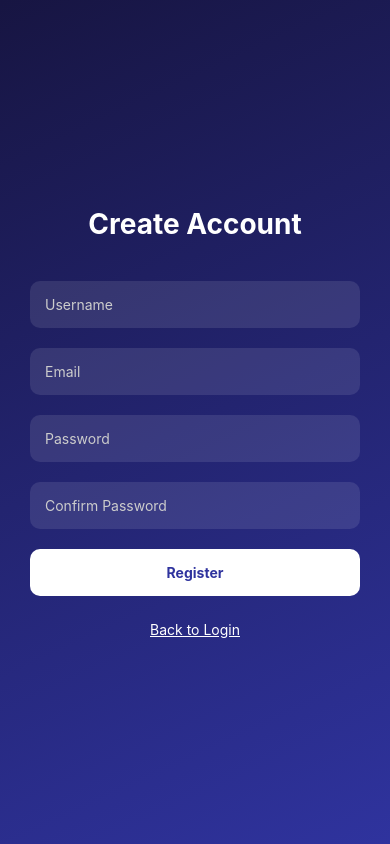
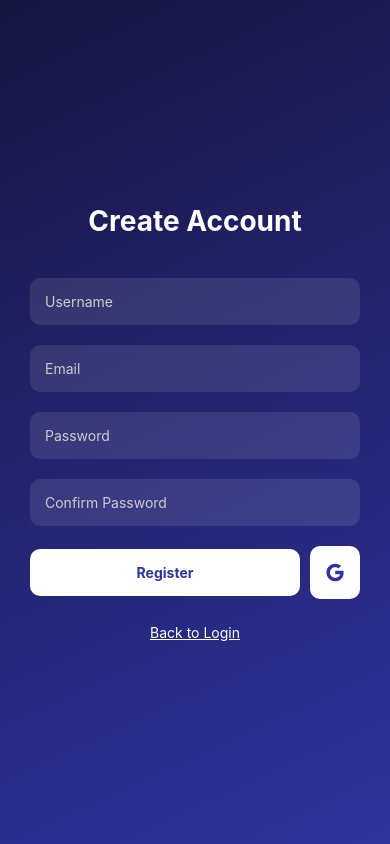
Before and after one commit to corentinPierrat/mirror-area, a React Native app in the folder mobile/: screen /Register in a window 390 px wide. Built offline with nearby package versions, Linux system fonts and the light colour scheme; what expo-localization, react-native-worklets would draw is missing.

Commit message:
[ADD] GOOGLE AUTH

```diff
--- a/mobile/src/screens/Login.js
+++ b/mobile/src/screens/Login.js
@@ -7,6 +7,8 @@ import AsyncStorage from '@react-native-async-storage/async-storage';
 import "../components/i18n";
 import { useTranslation } from "react-i18next";
 import { API_URL } from "../../config";
+import * as WebBrowser from 'expo-web-browser';
+import * as Linking from 'expo-linking';
 
 const LoginScreen = ({ navigation }) => {
   const { t } = useTranslation();
@@ -14,6 +16,43 @@ const LoginScreen = ({ navigation }) => {
   const [password, setPassword] = useState('');
   const [loading, setLoading] = useState(false);
   const [message, setMessage] = useState('');
+
+  const extractTokenFromUrl = (url) => {
+    try {
+      const parsed = Linking.parse(url);
+      const qp = parsed?.queryParams || {};
+      return qp.token || qp.access_token || qp.jwt || null;
+    } catch (e) {
+      return null;
+    }
+  };
+
+  const handleGoogleAuth = async () => {
+    try {
+      setLoading(true);
+      setMessage('');
+
+      const redirectUri = Linking.createURL('');
+      const authUrl = `${API_URL}/oauth/google/login?redirect_uri=${encodeURIComponent(redirectUri)}`;
+
+      const result = await WebBrowser.openAuthSessionAsync(authUrl, redirectUri);
+
+      if (result.type === 'success' && result.url) {
+        const token = extractTokenFromUrl(result.url);
+        if (token) {
+          await AsyncStorage.setItem('userToken', token);
+          navigation.replace('Main');
+          return;
+        }
+      }
+      setMessage(t('NetworkError'));
+    } catch (error) {
+      console.log('Erreur OAuth Google:', error);
+      setMessage(t('NetworkError'));
+    } finally {
+      setLoading(false);
+    }
+  };
 
    const handleLogin = async () => {
     if (!email || !password) {
@@ -88,9 +127,16 @@ const LoginScreen = ({ navigation }) => {
         secureTextEntry
       />
       {message ? (<Text style={styles.message}>{message}</Text>) : null}
-      <TouchableOpacity onPress={handleLogin} style={styles.button} disabled={loading}>
-        <Text style={styles.buttonText}>{loading ? t("Login") + '...' : t("Login")}</Text>
-      </TouchableOpacity>
+<View style={styles.buttonRow}>
+  <TouchableOpacity onPress={handleLogin} style={[styles.button, { flex: 1 }]} disabled={loading}>
+    <Text style={styles.buttonText}>{loading ? t("Login") + '...' : t("Login")}</Text>
+  </TouchableOpacity>
+
+  <TouchableOpacity onPress={handleGoogleAuth} style={styles.googleButton} disabled={loading}>
+    <Ionicons name="logo-google" size={20} color="#2f339e" />
+  </TouchableOpacity>
+</View>
+
 
       <TouchableOpacity onPress={handleRegister}>
         <Text style={styles.link}>{t("CreateAccount")}</Text>
@@ -138,11 +184,40 @@ const styles = StyleSheet.create({
     color: '#2f339e',
     fontWeight: 'bold',
   },
+  oauthButton: {
+    flexDirection: 'row',
+    alignItems: 'center',
+    justifyContent: 'center',
+    width: '100%',
+    backgroundColor: '#fff',
+    padding: 15,
+    borderRadius: 10,
+  },
+  oauthButtonText: {
+    color: '#2f339e',
+    fontWeight: 'bold',
+  },
   link: {
     color: '#fff',
     marginBottom: 30,
     textDecorationLine: 'underline',
   },
+buttonRow: {
+  flexDirection: 'row',
+  alignItems: 'center',
+  width: '100%',
+},
+googleButton: {
+  marginLeft: 10,
+  backgroundColor: '#fff',
+  borderRadius: 10,
+  padding: 15,
+  alignItems: 'center',
+  justifyContent: 'center',
+  width: 50,
+  marginBottom: 15,
+},
+
 });
 
 export default LoginScreen;
--- a/mobile/src/screens/MyWorflows.js
+++ b/mobile/src/screens/MyWorflows.js
@@ -282,6 +282,7 @@ export default function MyWorkflowScreen({ navigation }) {
             return (
               <Workflows
                 Name={workflow.name}
+                key={workflow.id}
                 ActionLogo={actionLogo}
                 ReactionLogo={reactionLogo}
                 onDelete={() => handleDeleteWorkflow(workflow.id)}
--- a/mobile/src/screens/Register.js
+++ b/mobile/src/screens/Register.js
@@ -5,6 +5,10 @@ import axios from 'axios';
 import Verifcode from './../screens/Verifcode';
 import { t } from 'i18next';
 import { API_URL } from "../../config";
+import * as WebBrowser from 'expo-web-browser';
+import * as Linking from 'expo-linking';
+import AsyncStorage from '@react-native-async-storage/async-storage';
+import { Ionicons } from '@expo/vector-icons';
 
 const RegisterScreen = ({ navigation }) => {
   const [email, setEmail] = useState('');
@@ -13,6 +17,42 @@ const RegisterScreen = ({ navigation }) => {
   const [confirmPassword, setConfirmPassword] = useState('');
   const [message, setMessage] = useState('');
   const [loading, setLoading] = useState(false);
+
+  const extractTokenFromUrl = (url) => {
+    try {
+      const parsed = Linking.parse(url);
+      const qp = parsed?.queryParams || {};
+      return qp.token || qp.access_token || qp.jwt || null;
+    } catch (e) {
+      return null;
+    }
+  };
+
+  const handleGoogleAuth = async () => {
+    try {
+      setLoading(true);
+      setMessage('');
+
+      const redirectUri = Linking.createURL('');
+      const authUrl = `${API_URL}/oauth/google/login?redirect_uri=${encodeURIComponent(redirectUri)}`;
+
+      const result = await WebBrowser.openAuthSessionAsync(authUrl, redirectUri);
+
+      if (result.type === 'success' && result.url) {
+        const token = extractTokenFromUrl(result.url);
+        if (token) {
+          await AsyncStorage.setItem('userToken', token);
+          return;
+        }
+      }
+      setMessage(t('NetworkError'));
+    } catch (error) {
+      console.log('Erreur OAuth Google:', error);
+      setMessage(t('NetworkError'));
+    } finally {
+      setLoading(false);
+    }
+  };
 
   const handleRegister = async () => {
     if (!email || !password || !confirmPassword) {
@@ -96,9 +136,15 @@ const RegisterScreen = ({ navigation }) => {
 
       {message ? <Text style={styles.message}>{message}</Text> : null}
 
-      <TouchableOpacity onPress={handleRegister} style={styles.button} disabled={loading}>
+    <View style={styles.buttonRow}>
+      <TouchableOpacity onPress={handleRegister} style={[styles.button, { flex: 1 }]} disabled={loading}>
         <Text style={styles.buttonText}>{loading ? t("Register") + '...' : t("Register")}</Text>
       </TouchableOpacity>
+
+      <TouchableOpacity onPress={handleGoogleAuth} style={styles.googleButton} disabled={loading}>
+        <Ionicons name="logo-google" size={20} color="#2f339e" />
+      </TouchableOpacity>
+    </View>
 
       <TouchableOpacity onPress={() => navigation.goBack()}>
         <Text style={styles.link}>{t("Back to Login")}</Text>
@@ -140,6 +186,20 @@ const styles = StyleSheet.create({
     color: '#2f339e',
     fontWeight: 'bold'
   },
+  oauthButton: {
+    flexDirection: 'row',
+    alignItems: 'center',
+    justifyContent: 'center',
+    width: '100%',
+    backgroundColor: '#fff',
+    padding: 15,
+    borderRadius: 10,
+    marginBottom: 15,
+  },
+  oauthButtonText: {
+    color: '#2f339e',
+    fontWeight: 'bold',
+  },
   link: {
     color: '#fff',
     marginTop: 10,
@@ -151,6 +211,22 @@ const styles = StyleSheet.create({
     fontSize: 16,
     color: '#ff4d4d'
   },
+  buttonRow: {
+  flexDirection: 'row',
+  alignItems: 'center',
+  width: '100%',
+},
+googleButton: {
+  marginLeft: 10,
+  backgroundColor: '#fff',
+  borderRadius: 10,
+  padding: 15,
+  alignItems: 'center',
+  justifyContent: 'center',
+  width: 50,
+  marginBottom: 15,
+},
+
 });
 
 export default RegisterScreen;
```
Also changed, not shown: mobile/package.json (+8 -6 lines), 1 other file (tests, documents, lock files or other folders).
